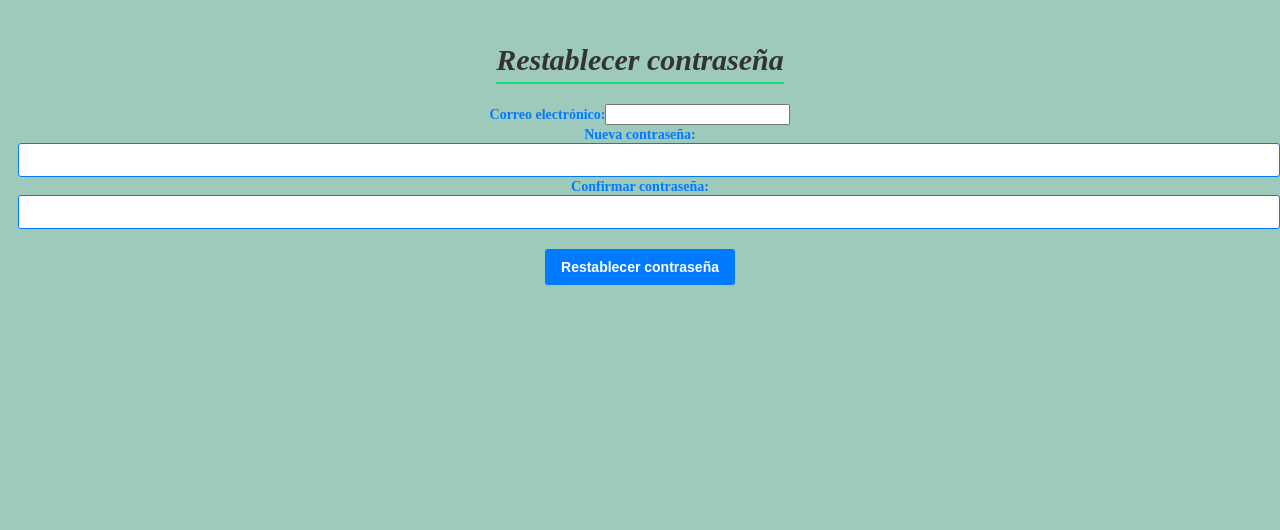
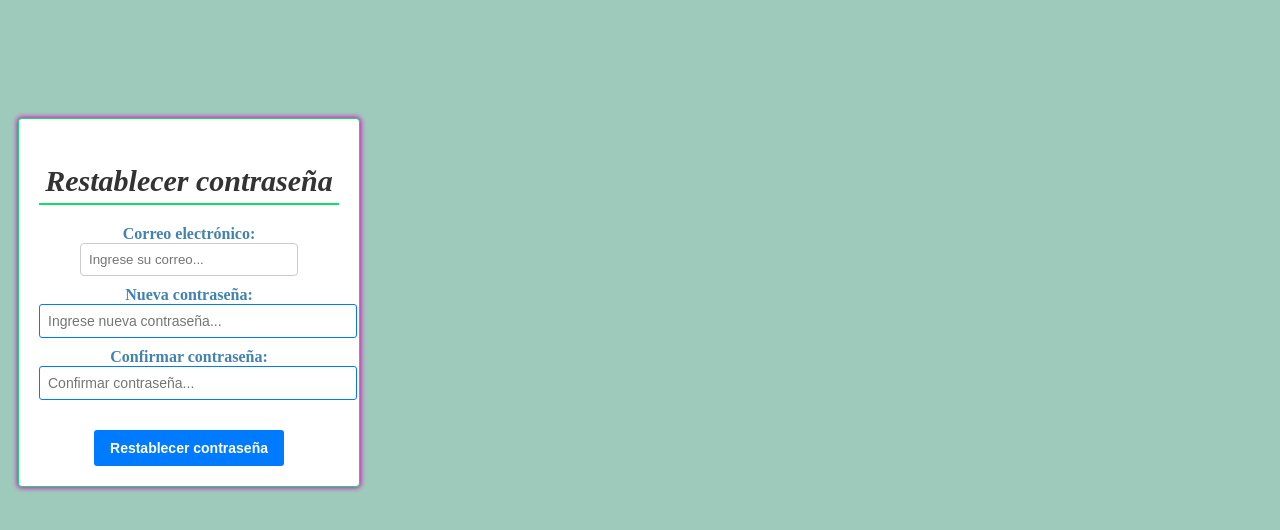
Before and after one commit to caromoralesdavid/Vue-sistema, a Vue app: page /reset-password in a window 1280 px wide. Shown: the top 530 px of the page. Built offline with nearby package versions, Linux system fonts and the light colour scheme.

Commit message:
Instalación de axios, requerido para la API

```diff
--- a/package.json
+++ b/package.json
@@ -9,6 +9,7 @@
     "lint": "eslint . --ext .vue,.js,.jsx,.cjs,.mjs --fix --ignore-path .gitignore"
   },
   "dependencies": {
+    "axios": "^1.4.0",
     "bcrypt": "^5.1.0",
     "express": "^4.18.2",
     "jsonwebtoken": "^9.0.0",
--- a/src/views/dashboard.vue
+++ b/src/views/dashboard.vue
@@ -3,7 +3,7 @@
     <div class="sidebar">
       <h2>Assistant Web</h2>
       <button @click="crearUsuario">
-        <router-link to="../views/CrearUsuario">Nuevo Usuario</router-link>
+        <router-link to="./CrearUsuario">Nuevo Usuario</router-link>
       </button>
       <button @click="editarUsuario">
         <router-link to="">Editar Usuario</router-link>
@@ -17,7 +17,7 @@
       <button @click="logout">Cerrar sesión</button>
     </div>
 
-    <div class="content">
+    <div class="content-2">
 
       <!-- <h3>Usuarios con acceso:</h3>
       <ul>
@@ -64,7 +64,7 @@
   background-color: #4e89d6;
 }
 
-.content {
+.content-2 {
   flex: 1;
   padding: 20px;
 }
@@ -75,7 +75,6 @@ h2 {
   margin-bottom: 20px;
   font-weight: bold;
   border-bottom: 2px solid #0ee06d;
-  display: inline-block;
   padding-bottom: 5px;
   font-style: italic;
   /* color: #333333;
--- a/src/views/resetPassword.vue
+++ b/src/views/resetPassword.vue
@@ -1,21 +1,83 @@
 <template>
+  <div class="reset-password-container">
     <h2>Restablecer contraseña</h2>
-  <form @submit.prevent="resetPassword">
+    <form @submit.prevent="resetPassword" class="form">
       <div>
-      <label for="email">Correo electrónico:</label>
-      <input type="email" id="email" v-model="email" required />
+        <label for="email" class="label">Correo electrónico:</label>
+        <input type="email" id="email" v-model="email" placeholder="Ingrese su correo..." required />
       </div>
       <div>
-      <label for="newPassword">Nueva contraseña:</label>
-      <input type="password" id="newPassword" v-model="newPassword" required />
+        <label for="newPassword" class="label">Nueva contraseña:</label>
+        <input type="password" id="newPassword" v-model="newPassword" placeholder="Ingrese nueva contraseña..." required />
       </div>
       <div>
-      <label for="confirmPassword">Confirmar contraseña:</label>
-      <input type="password" id="confirmPassword" v-model="confirmPassword" required />
+        <label for="confirmPassword" class="label">Confirmar contraseña:</label>
+        <input type="password" id="confirmPassword" v-model="confirmPassword" placeholder="Confirmar contraseña..." required />
       </div>
-    <button type="submit">Restablecer contraseña</button>
+      <button type="submit" class="button">Restablecer contraseña</button>
     </form>
+  </div>
 </template>
+
+<style>
+.reset-password-container {
+  border: 1.5px solid #0ee06d;
+  background-color: #ffffff;
+  border-radius: 4px;
+  box-shadow: 0 0 5px 1px #d40fba;
+  padding: 20px;
+  text-align: center;
+  width: 300px;
+  margin-top: 100px;
+  align-items: center;
+  justify-content: center;
+  display: block;
+}
+
+h2 {
+  color: #333333;
+  font-size: 24px;
+  margin-bottom: 20px;
+}
+
+.form {
+  text-align: center;
+  justify-content: center;
+  /* display: flex; */
+  /* flex-direction: center; */
+  align-items: center;
+}
+
+.label {
+  color: #4382b0;
+  font-weight: bold;
+  font-size: 16px;
+  margin-bottom: 10px;
+}
+
+input {
+  padding: 8px;
+  border: 1px solid #cccccc;
+  border-radius: 4px;
+  width: 200px;
+  margin-bottom: 10px;
+}
+
+.button {
+  background-color: #4382b0;
+  color: #ffffff;
+  border: none;
+  padding: 10px 20px;
+  border-radius: 4px;
+  font-size: 16px;
+  cursor: pointer;
+}
+
+.button:hover {
+  background-color: #5edf23;
+}
+</style>
+
 
 <script>
 export default {
```
Also changed, not shown: src/components/CrearUsuario.vue (+1 -11 lines), 1 other file (tests, documents, lock files or other folders). Lines whose indentation alone changed are shown as unchanged.
